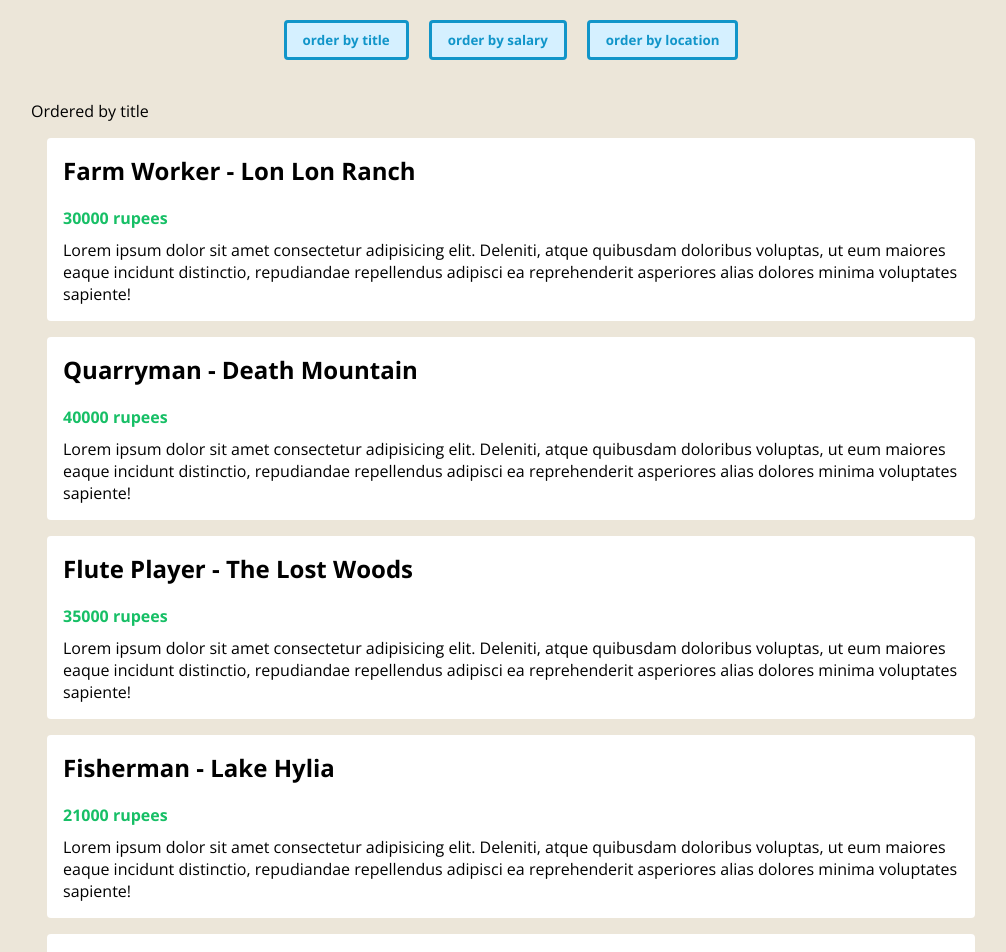
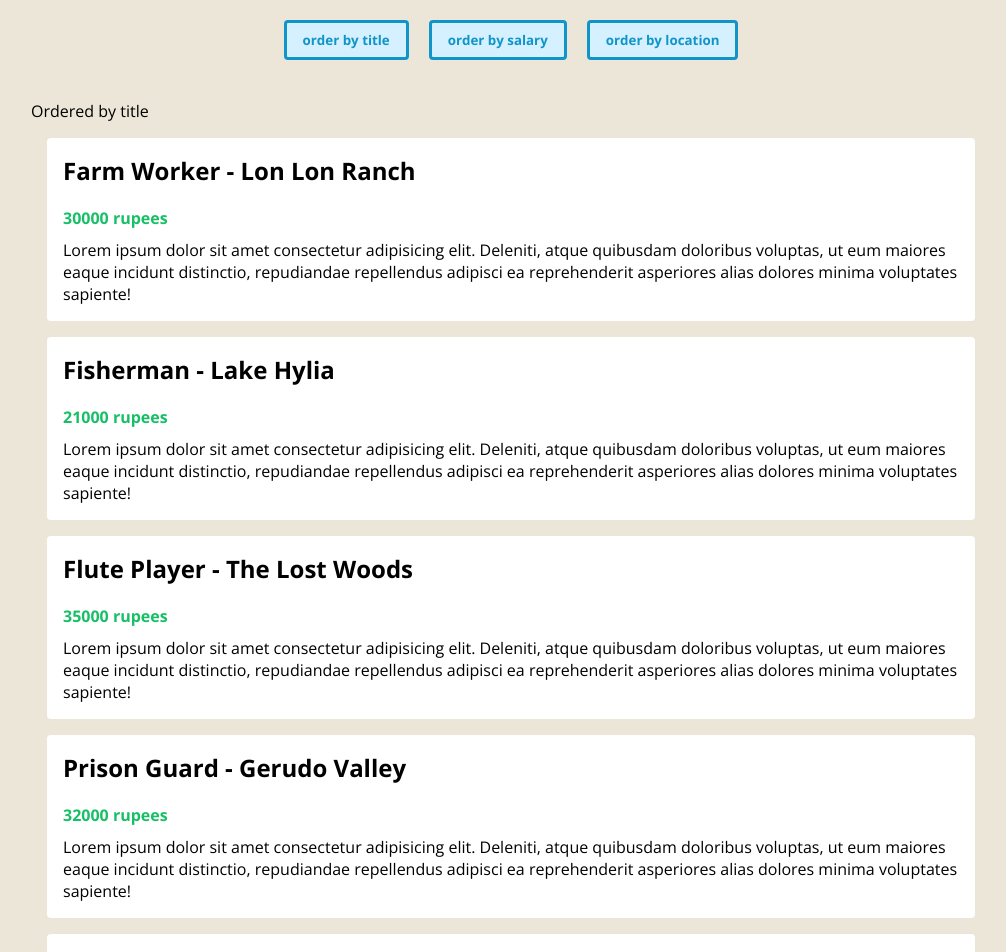
Before and after one commit to WaltsonZh/VueTutorial, a Vue app in the folder HyruleJobs/: page / in a window 1280 px wide. Shown: the top 952 px of the page, without its empty margins (129-1135 px from the left). Built offline with nearby package versions, Linux system fonts and the light colour scheme.

Commit message:
lesson 6: computed values

```diff
--- a/HyruleJobs/src/components/JobList.vue
+++ b/HyruleJobs/src/components/JobList.vue
@@ -2,7 +2,7 @@
   <div class="job-list">
     <p>Ordered by {{ order }}</p>
     <ul>
-      <li v-for="job in jobs" :key="job.id">
+      <li v-for="job in orderedJobs" :key="job.id">
         <h2>{{ job.title }} - {{ job.location }}</h2>
         <div class="salary">
           <p>{{ job.salary }} rupees</p>
@@ -14,13 +14,20 @@
 </template>
 
 <script setup lang="ts">
+  import { computed } from 'vue';
   import Job from '../types/Jobs.ts'
   import OrderTerm from '../types/OrderTerm.ts'
 
-  defineProps<{
+  const props = defineProps<{
     jobs: Job[]
     order: OrderTerm
   }>()
+
+  const orderedJobs = computed(() => {
+    return [...props.jobs].sort((a: Job, b:Job) => {
+      return a[props.order] > b[props.order] ? 1 : -1
+    })
+  })
 </script>
 
 <style scoped>
```
